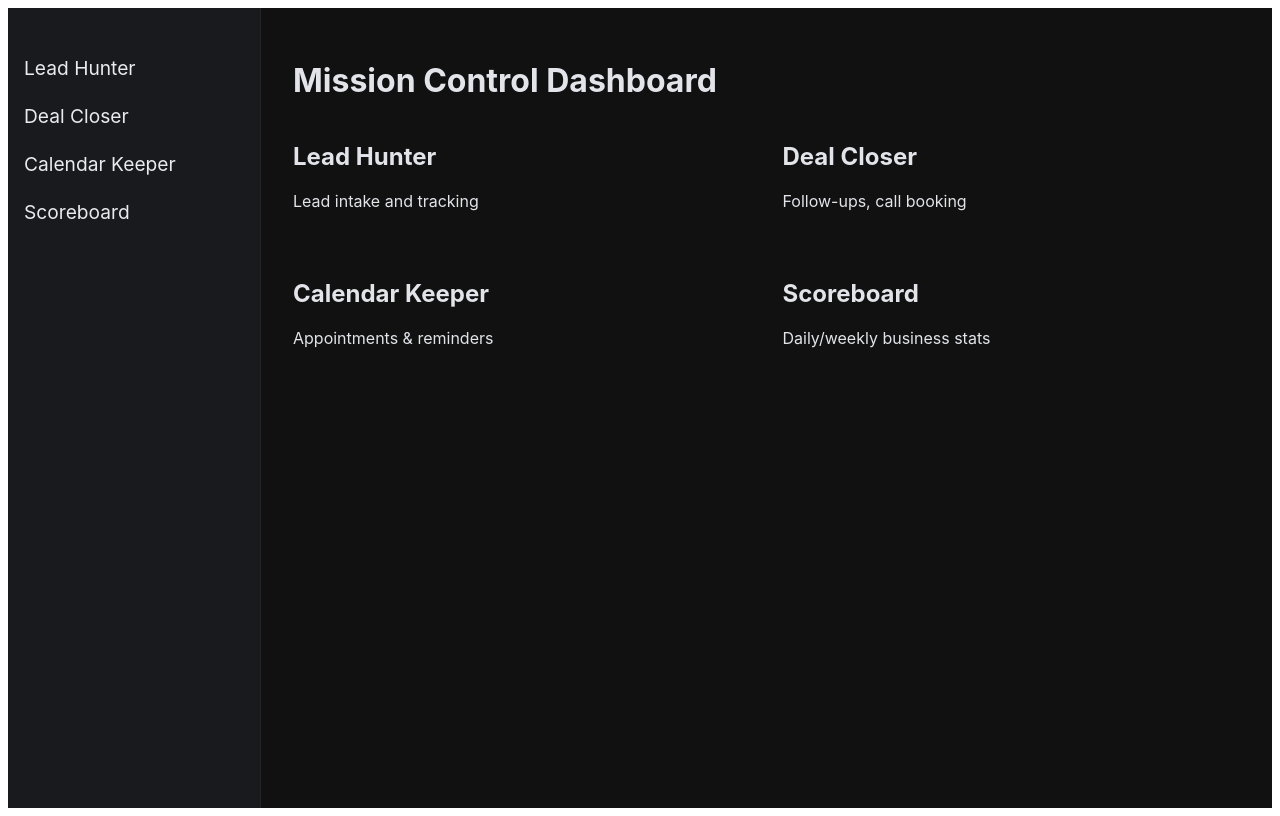
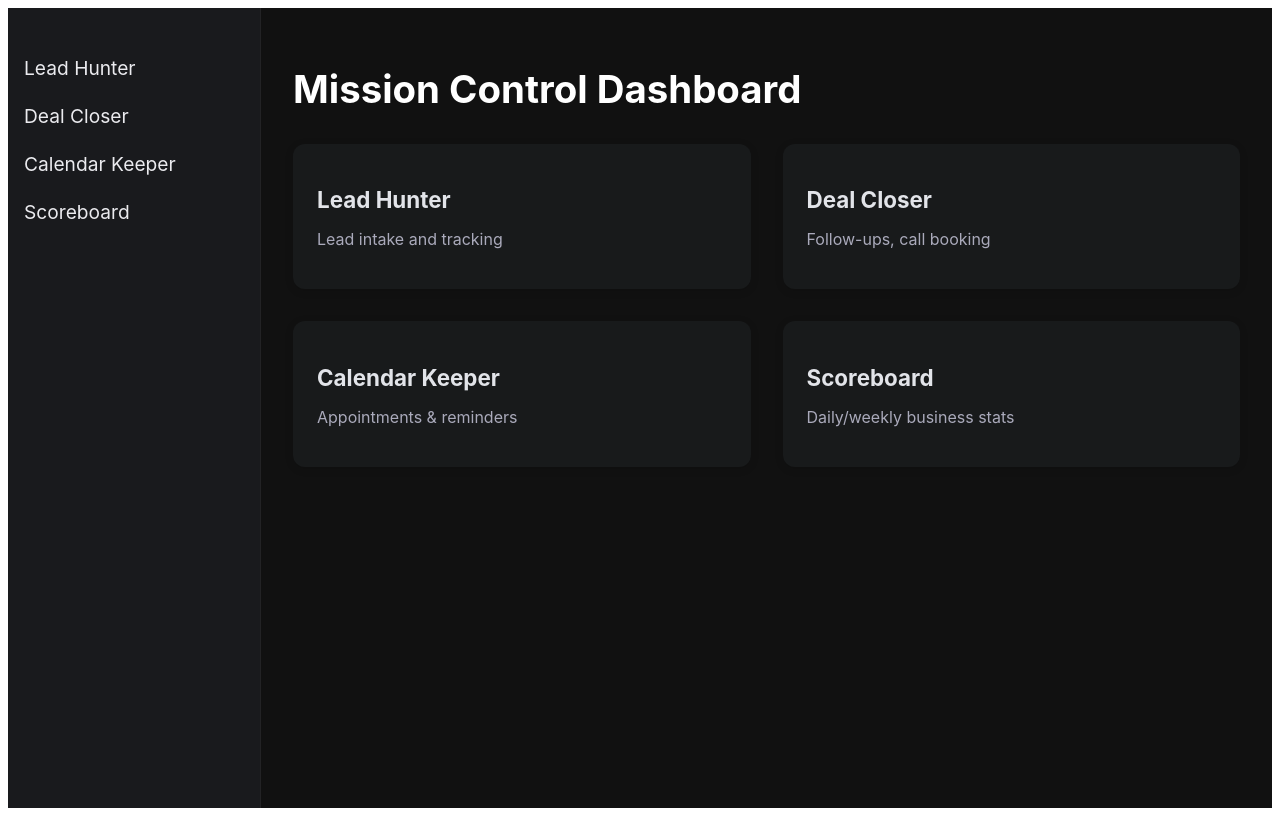
Before and after one commit to jamesburkemini-cell/Mission-Control, a Next.js app: page / in a window 1280 px wide. Built offline with nearby package versions, Linux system fonts and the light colour scheme.

Commit message:
Update index.js

```diff
--- a/pages/index.js
+++ b/pages/index.js
@@ -11,23 +11,23 @@ export default function Home() {
       </Head>
       <Sidebar />
       <main className={styles.main}>
-        <h1>Mission Control Dashboard</h1>
+        <h1 className={styles.title}>Mission Control Dashboard</h1>
         <div className={styles.panes}>
-          <section>
-            <h2>Lead Hunter</h2>
-            <p>Lead intake and tracking</p>
+          <section className={styles.section}>
+            <h2 className={styles.heading}>Lead Hunter</h2>
+            <p className={styles.paragraph}>Lead intake and tracking</p>
           </section>
-          <section>
-            <h2>Deal Closer</h2>
-            <p>Follow-ups, call booking</p>
+          <section className={styles.section}>
+            <h2 className={styles.heading}>Deal Closer</h2>
+            <p className={styles.paragraph}>Follow-ups, call booking</p>
           </section>
-          <section>
-            <h2>Calendar Keeper</h2>
-            <p>Appointments & reminders</p>
+          <section className={styles.section}>
+            <h2 className={styles.heading}>Calendar Keeper</h2>
+            <p className={styles.paragraph}>Appointments & reminders</p>
           </section>
-          <section>
-            <h2>Scoreboard</h2>
-            <p>Daily/weekly business stats</p>
+          <section className={styles.section}>
+            <h2 className={styles.heading}>Scoreboard</h2>
+            <p className={styles.paragraph}>Daily/weekly business stats</p>
           </section>
         </div>
       </main>
```
